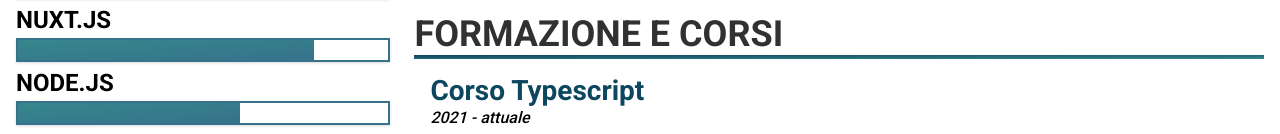
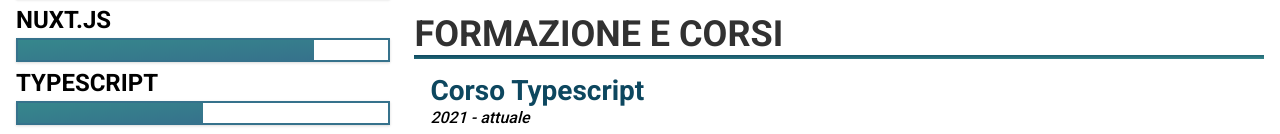
Before and after one commit to fech-dev/resume-2021, a Vue app: page / in a window 1280 px wide. Shown: the part 818-952 px from the top of the page. Built offline with nearby package versions, Linux system fonts and the light colour scheme.

Commit message:
feat(app): add typescript skill

```diff
--- a/src/App.vue
+++ b/src/App.vue
@@ -70,6 +70,7 @@
         { name: "Javascript", vote: 4.5 },
         { name: "Vue.js", vote: 4.5 },
         { name: "Nuxt.js", vote: 4 },
+        { name: "TypeScript", vote: 2.5 },
         { name: "Node.js", vote: 3 },
         { name: "MongoDB", vote: 3 },
         { name: "Webpack", vote: 4 },
@@ -83,7 +84,6 @@
 @import "~@/assets/scss/vendors/tailwind"
 @import "~@/assets/scss/base/typo"
 @import "~@/assets/scss/base/gradients"
-//@import "~@/assets/scss/vendors/bootstrap-vue/index";
 @import "animate.css"
 
 .img-cover
```
